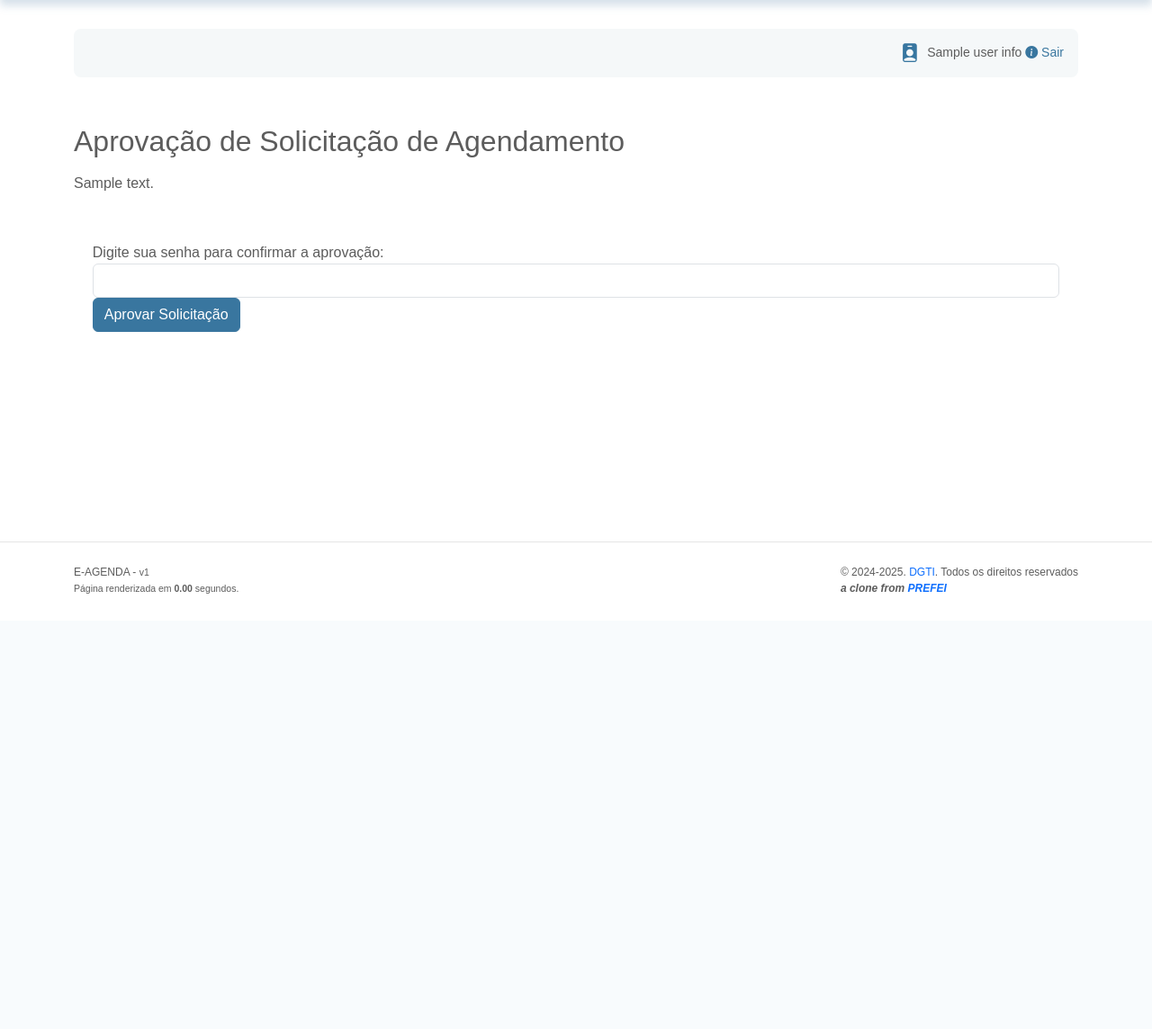
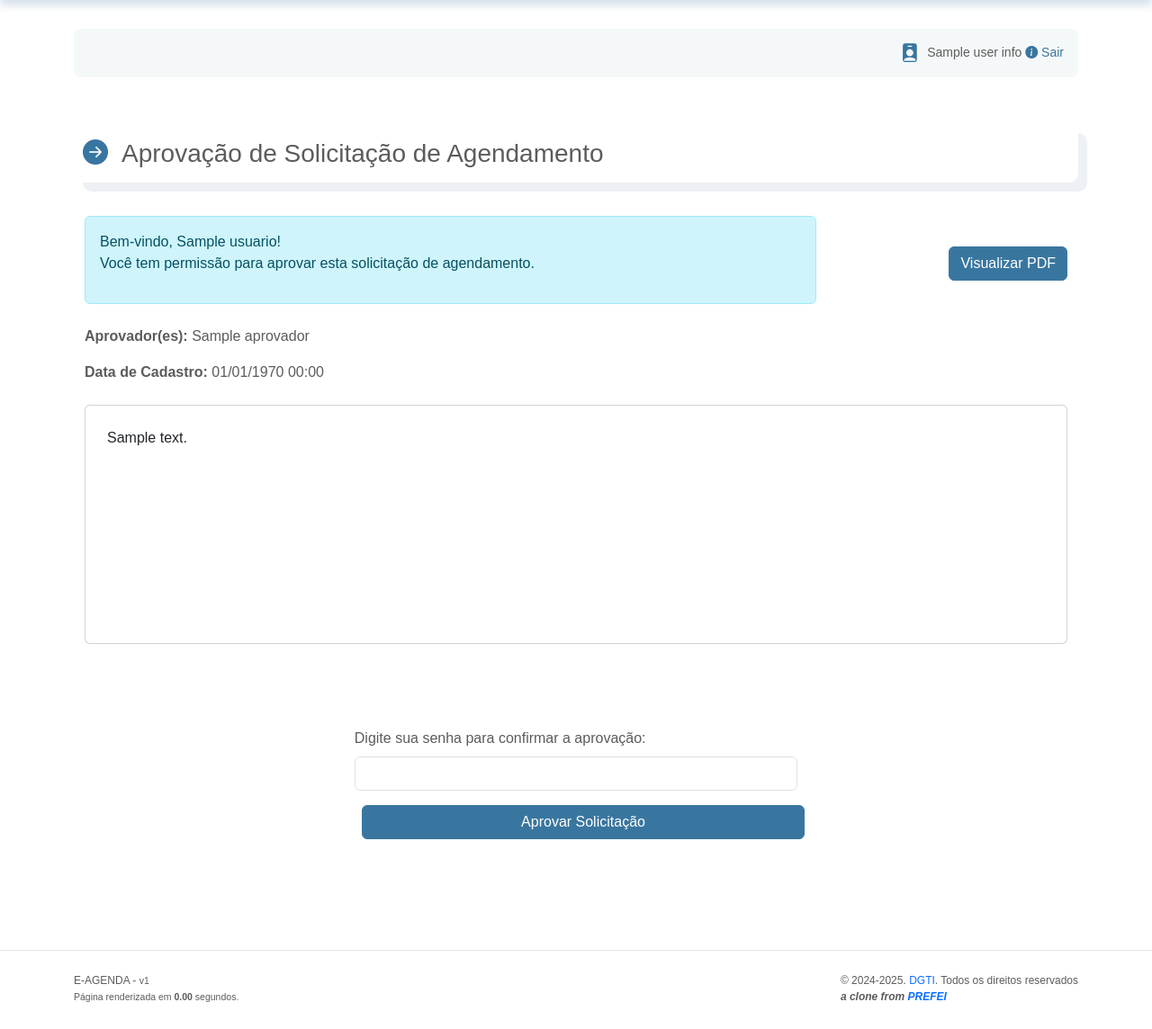
Before and after one commit to diogosvicente/e-agenda, a CodeIgniter 4 app: the page made by app/Views/scheduling/approve_confirm.php in a window 1280 px wide. Shown: the part 133-1277 px from the top of the page at 90% size. Before the commit the page ends 793 px from the top, so only its background shows below. Run offline with PHP 8.4 and a stand-in for CodeIgniter, Linux system fonts and the light colour scheme; the template is opened without the code that fills it: most values are stand-ins (such as "Sample title", 1, 10 or a date in 2020); data that the repository does not hold is empty; some libraries are stand-ins or nearby versions.

Commit message:
confirm_approval

```diff
--- a/app/Config/Routes.php
+++ b/app/Config/Routes.php
@@ -32,6 +32,7 @@ $routes->group('', ['filter' => 'auth'], function ($routes) {
         $routes->post('atualizar/(:num)', 'SchedulingController::update/$1'); // Atualizar agendamento
         $routes->post('deletar/(:num)', 'SchedulingController::delete/$1'); // Deletar agendamento
         $routes->get('aprovar/(:segment)', 'SchedulingController::approve/$1');
+        $routes->post('confirmar_aprovacao', 'SchedulingController::confirm_approval');
         //http://152.92.228.130/e-agenda/aprovar_evento/c36fb6780dc8208907f5dc3580dbef7d
     });
 
--- a/app/Helpers/evento_format_helper.php
+++ b/app/Helpers/evento_format_helper.php
@@ -58,7 +58,7 @@ if (!function_exists('formatar_evento_aprovacao')) {
         if (!empty($status)) {
             $html .= '<ul class="status">';
             foreach ($status as $s) {
-                $dataStatus = isset($s->data) ? date("d/m/Y H:i", strtotime($s->data)) : "";
+                $dataStatus = isset($s->created_at) ? date("d/m/Y H:i", strtotime($s->created_at)) : "";
                 $html .= '<li>Status: ' . $s->status . ' em ' . $dataStatus . '</li>';
             }
             $html .= '</ul>';
--- a/app/Views/scheduling/approve_confirm.php
+++ b/app/Views/scheduling/approve_confirm.php
@@ -1,21 +1,97 @@
 <?php $this->extend('template/base'); ?>
 <?php $this->section('content'); ?>
 
-<div class="evento-info">
-    <h2>Aprovação de Solicitação de Agendamento</h2>
+<section>
+    <h3 class="page-title">Aprovação de Solicitação de Agendamento</h3>
+</section>
+
+<div class="container my-4">
+
+    <!-- Linha para mensagem de boas-vindas e botão de visualização do PDF -->
+    <div class="row mb-3 align-items-center">
+        <div class="col-md-9">
+            <div class="alert alert-info">
+                <p>
+                    Bem-vindo, <?= isset($usuario) ? esc($usuario['nome']) : 'Usuário' ?>!<br>
+                    Você tem permissão para aprovar esta solicitação de agendamento.
+                </p>
+            </div>
+        </div>
+        <div class="col-md-3 text-end">
+            <a href="<?= base_url('pdf/gerar/' . esc($token)) ?>" target="_blank" rel="noopener noreferrer" class="btn btn-primary">
+                Visualizar PDF
+            </a>
+        </div>
+    </div>
+
+    <!-- Dados do evento: aprovador(es) e data de cadastro -->
+    <?php if(isset($detalhes) && !empty($detalhes)): ?>
+    <div class="event-meta mb-4">
+        <p><strong>Aprovador(es):</strong>
+            <?php
+                if(is_array($detalhes['aprovador'])) {
+                    echo esc(implode(', ', $detalhes['aprovador']));
+                } else {
+                    echo esc($detalhes['aprovador']);
+                }
+            ?>
+        </p>
+        <p><strong>Data de Cadastro:</strong> <?= date('d/m/Y H:i', strtotime($detalhes['data_cadastro'])) ?></p>
+    </div>
+    <?php endif; ?>
+
+    <!-- Detalhes do evento -->
+    <div class="evento-info card p-4 mb-4">
         <?= $textoEvento ?>
     </div>
 
-<form action="<?= base_url('agendamento/confirmar_aprovacao') ?>" method="post">
+    <!-- Formulário de aprovação -->
+    <div class="row justify-content-center">
+        <div class="col-md-6">
+            <form id="formAprovacao" action="<?= base_url('agendamento/confirmar_aprovacao') ?>" method="post">
                 <!-- Campo oculto para enviar o token -->
                 <input type="hidden" name="token" value="<?= esc($token) ?>">
 
-    <div class="form-group">
-        <label for="senha">Digite sua senha para confirmar a aprovação:</label>
+                <div class="form-group mb-3">
+                    <label for="senha" class="form-label">Digite sua senha para confirmar a aprovação:</label>
                     <input type="password" id="senha" name="senha" required class="form-control">
                 </div>
 
-    <button type="submit" class="btn btn-primary">Aprovar Solicitação</button>
+                <button type="submit" class="btn btn-primary w-100">Aprovar Solicitação</button>
             </form>
+            <!-- Área para exibir a resposta da aprovação via AJAX -->
+            <div id="aprovacaoResult" class="mt-3"></div>
+        </div>
+    </div>
+
+</div>
+
+<script>
+$(function(){
+    $('#formAprovacao').on('submit', function(e){
+        e.preventDefault(); // Impede o envio tradicional do formulário
+        $.ajax({
+            url: $(this).attr('action'),
+            type: 'POST',
+            data: $(this).serialize(),
+            dataType: 'json',
+            success: function(response) {
+                if (response.success) {
+                    // Se "success" = true, exibe alerta verde
+                    $('#aprovacaoResult').html('<div class="alert alert-success">' + response.message + '</div>');
+                } else {
+                    // Se "success" = false, exibe alerta vermelho
+                    $('#aprovacaoResult').html('<div class="alert alert-danger">' + response.message + '</div>');
+                }
+            },
+            error: function(xhr) {
+                // Em caso de erro, exibe a mensagem de erro
+                $('#aprovacaoResult').html('<div class="alert alert-danger">Ocorreu um erro ao processar a aprovação.</div>');
+            }
+        });
+    });
+});
+</script>
+
 
 <?php $this->endSection(); ?>
```
Also changed, not shown: app/Controllers/MakePDFController.php (+54 -72 lines), app/Controllers/SchedulingController.php (+66 -1 lines), app/Models/EventoStatusModel.php (+18 -1 lines), app/Models/EventoRecursosModel.php (line endings or trailing spaces), public/assets/images/LOGO_PREFEITURA.jpg (added), public/assets/images/LOGO_PREFEITURA.png (renamed from public/assets/images/LOGO PREFEITURA.png). Lines whose indentation alone changed are shown as unchanged.
